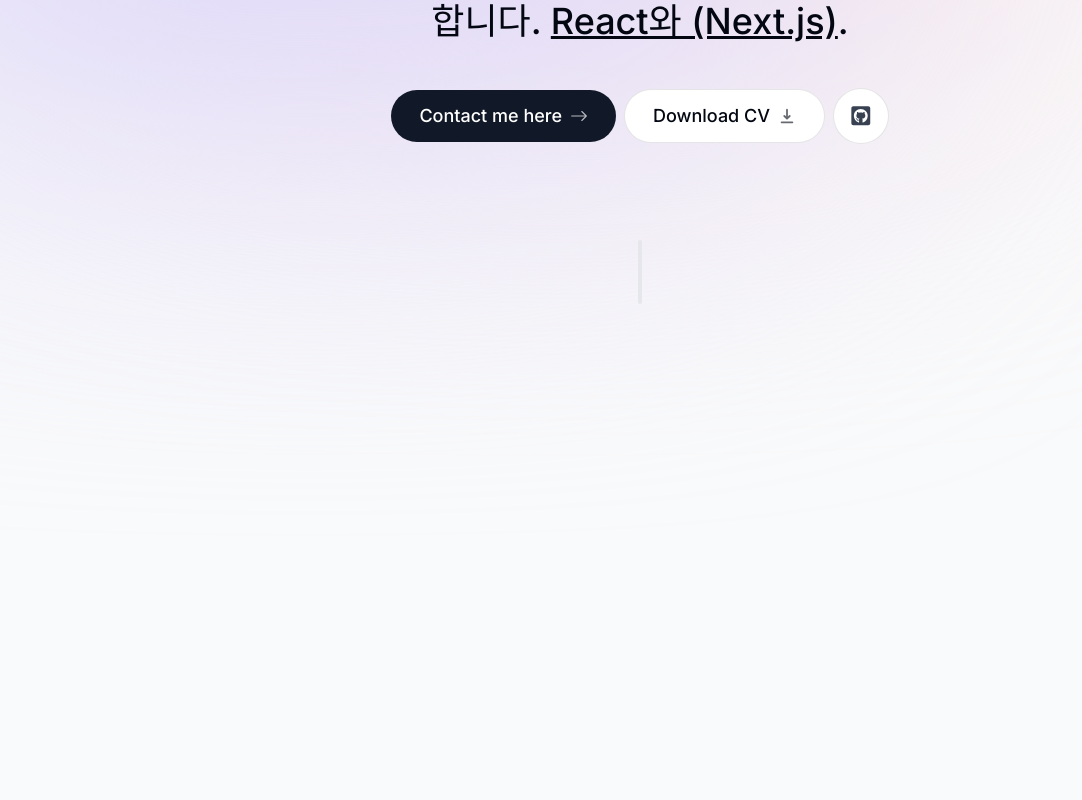
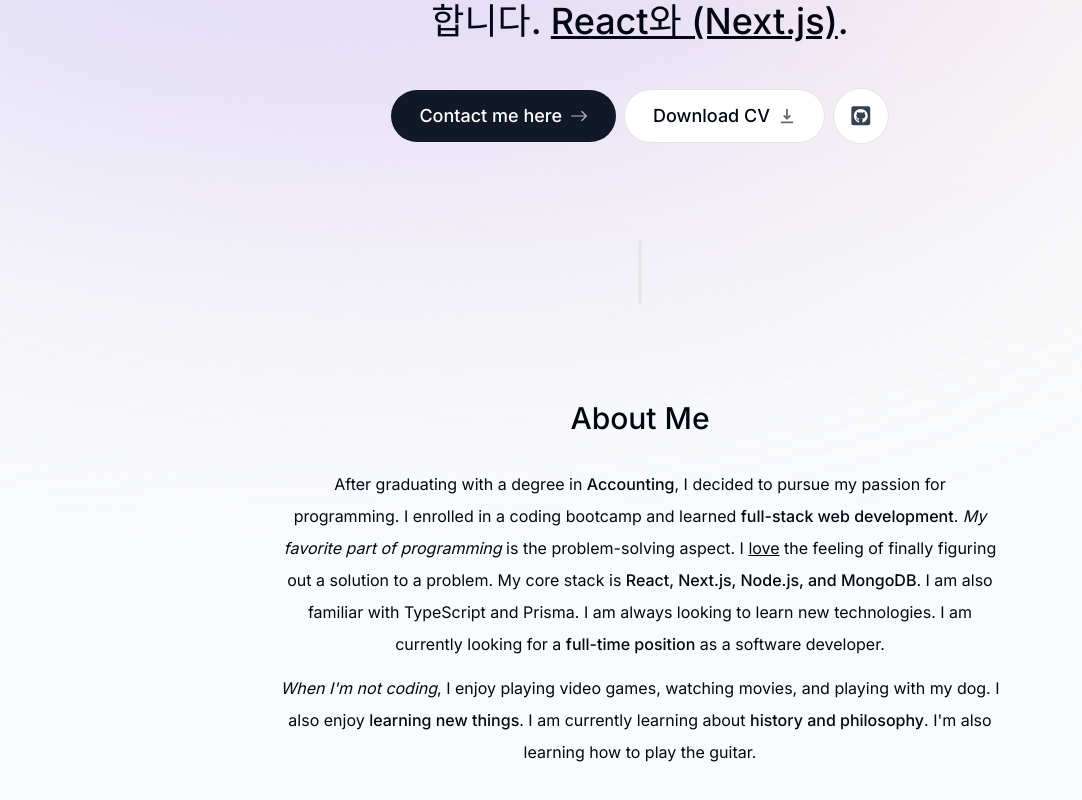
Before and after one commit to haegu97/portfolio, a Next.js app: page / in a window 1280 px wide. Shown: the part 370-1170 px from the top of the page, without its empty margins (0-1082 px from the left). Built offline with nearby package versions, Linux system fonts and the light colour scheme.

Commit message:
feat: About 컴포넌트 추가

```diff
--- a/app/page.tsx
+++ b/app/page.tsx
@@ -1,3 +1,4 @@
+import About from "@/components/about";
 import Intro from "@/components/intro";
 import SectionDivider from "@/components/section-divider";
 
@@ -6,6 +7,7 @@ export default function () {
     <main className="flex flex-col items-center px-4">
       <Intro />
       <SectionDivider />
+      <About />
     </main>
   );
 }
--- /dev/null
+++ b/components/about.tsx
@@ -0,0 +1,45 @@
+"use client";
+
+import React from "react";
+import SectionHeading from "./section-headings";
+import { motion } from "framer-motion";
+
+export default function About() {
+  return (
+    <motion.section
+      className="mb-28 max-w-[45rem] text-center leading-8 sm:mb-40 scroll-mt-28"
+      initial={{ opacity: 0, y: 100 }}
+      animate={{ opacity: 1, y: 0 }}
+      transition={{ delay: 0.175 }}
+      id="about"
+    >
+      {" "}
+      <SectionHeading>About me</SectionHeading>
+      <p className="mb-3">
+        After graduating with a degree in{" "}
+        <span className="font-medium">Accounting</span>, I decided to pursue my
+        passion for programming. I enrolled in a coding bootcamp and learned{" "}
+        <span className="font-medium">full-stack web development</span>.{" "}
+        <span className="italic">My favorite part of programming</span> is the
+        problem-solving aspect. I <span className="underline">love</span> the
+        feeling of finally figuring out a solution to a problem. My core stack
+        is{" "}
+        <span className="font-medium">
+          React, Next.js, Node.js, and MongoDB
+        </span>
+        . I am also familiar with TypeScript and Prisma. I am always looking to
+        learn new technologies. I am currently looking for a{" "}
+        <span className="font-medium">full-time position</span> as a software
+        developer.
+      </p>
+      <p>
+        <span className="italic">When I'm not coding</span>, I enjoy playing
+        video games, watching movies, and playing with my dog. I also enjoy{" "}
+        <span className="font-medium">learning new things</span>. I am currently
+        learning about{" "}
+        <span className="font-medium">history and philosophy</span>. I'm also
+        learning how to play the guitar.
+      </p>
+    </motion.section>
+  );
+}
--- /dev/null
+++ b/components/section-headings.tsx
@@ -0,0 +1,13 @@
+import React from "react";
+
+type SectionHeadingProps = {
+  children: React.ReactNode;
+};
+
+export default function SectionHeading({ children }: SectionHeadingProps) {
+  return (
+    <h2 className="text-3xl font-medium capitalize mb-8 text-center">
+      {children}
+    </h2>
+  );
+}
```
